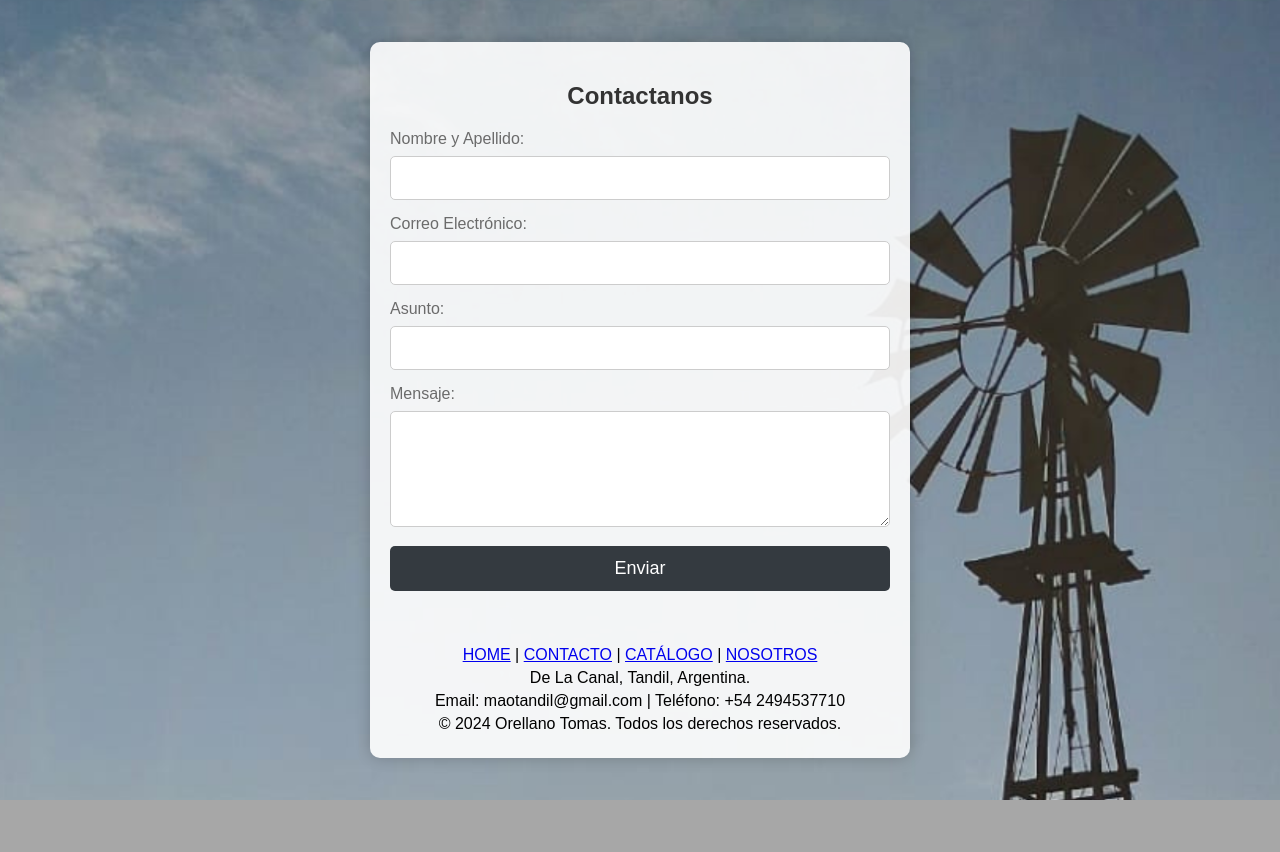
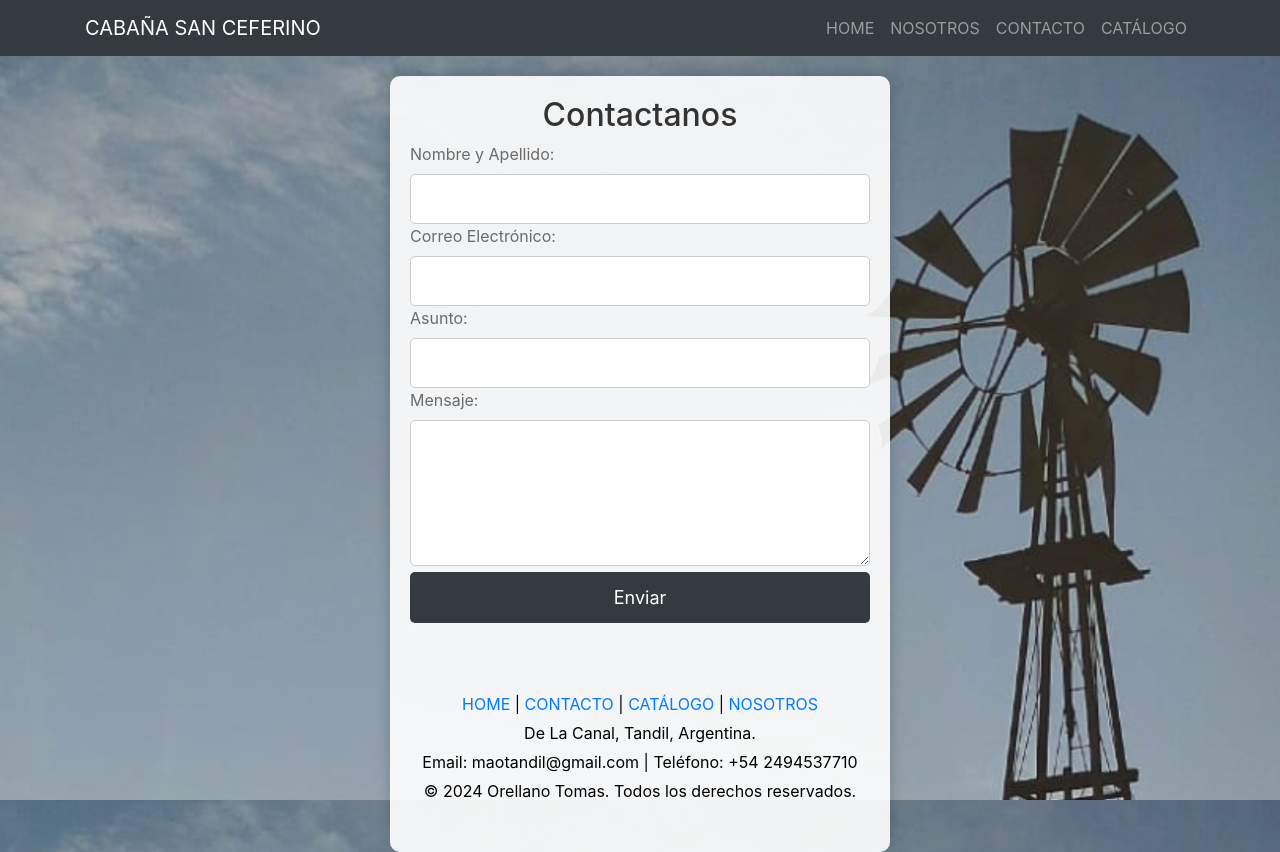
Before and after one commit to TomasOrellano/Preentrega3-OrellanoTomas, a website: page html/contacto.html in a window 1280 px wide. Before the commit the page ends 800 px from the top, so only its background shows below. Drawn offline with nearby package versions, Linux system fonts and the light colour scheme.

Commit message:
Update, navbar en contacto

```diff
--- a/html/contacto.html
+++ b/html/contacto.html
@@ -4,15 +4,36 @@
     <meta charset="UTF-8">
     <meta name="viewport" content="width=device-width, initial-scale=1.0">
     <link rel="stylesheet" href="../css/contacto.css">
+    <!-- Añadir Bootstrap CSS -->
+    <link href="https://stackpath.bootstrapcdn.com/bootstrap/4.5.2/css/bootstrap.min.css" rel="stylesheet">
     <meta name="Cabaña San Ceferino" content="Criadores de Aberdeen Angus negro y colorado. Situados en Tandil, Argentina.">
     <meta name="keywords" content="Angus, Campo, Tandil, Toros, Vacas">
     <title>Contacto</title>
 </head>
 <body>
 
+    <header>
+        <nav class="navbar navbar-expand-lg navbar-dark bg-dark">
+            <div class="container">
+                <a class="navbar-brand" href="home.html">CABAÑA SAN CEFERINO</a>
+                <button class="navbar-toggler" type="button" data-toggle="collapse" data-target="#navbarNav" aria-controls="navbarNav" aria-expanded="false" aria-label="Toggle navigation">
+                    <span class="navbar-toggler-icon"></span>
+                </button>
+                <div class="collapse navbar-collapse" id="navbarNav">
+                    <ul class="navbar-nav ml-auto">
+                        <li class="nav-item"><a class="nav-link" href="home.html">HOME</a></li>
+                        <li class="nav-item"><a class="nav-link" href="nosotros.html">NOSOTROS</a></li>
+                        <li class="nav-item"><a class="nav-link" href="contacto.html">CONTACTO</a></li>
+                        <li class="nav-item"><a class="nav-link" href="catalogo.html">CATÁLOGO</a></li>
+                    </ul>
+                </div>
+            </div>
+        </nav>
+    </header>
 
     <div class="padre">
         <h2>Contactanos</h2>
+        <form action="#" method="POST">
             <label for="nombre">Nombre y Apellido:</label>
             <input type="text" id="nombre" name="nombre" required>
 
@@ -40,5 +61,10 @@
             <p>© 2024 Orellano Tomas. Todos los derechos reservados.</p>
         </footer>
     </div>
+
+    <!-- Añadir Bootstrap JS y dependencias de JavaScript -->
+    <script src="https://code.jquery.com/jquery-3.5.1.slim.min.js"></script>
+    <script src="https://cdn.jsdelivr.net/npm/@popperjs/core@2.5.2/dist/umd/popper.min.js"></script>
+    <script src="https://stackpath.bootstrapcdn.com/bootstrap/4.5.2/js/bootstrap.min.js"></script>
 </body>
 </html>
--- a/scss/catalogo.scss
+++ b/scss/catalogo.scss
@@ -47,6 +47,7 @@ body {
 h1, h2 {
   color: $title-color; // Color oscuro para los títulos
   font-weight: bold;
+  // background-color: $carousel-control-color;
 }
 
 // Carruseles
--- a/scss/contacto.scss
+++ b/scss/contacto.scss
@@ -11,6 +11,7 @@ $form-background: rgba(255, 255, 255, 0.9); // Fondo del formulario
 $form-shadow: rgba(0, 0, 0, 0.2); // Sombra del formulario
 
 // Estilo general
+
 body {
   font-family: $font-family-base;
   background-image: url('../Fixtures/fondo.png');
@@ -19,22 +20,33 @@ body {
   background-position: center;
   margin: 0;
   padding: 0;
-  display: flex;
-  justify-content: center;
-  align-items: center;
-  height: 100vh;
+  height: 100vh; /* Se mantiene para cubrir toda la pantalla */
 }
 
-// Contenedor principal
+header {
+  width: 100%; /* Asegurarse de que el navbar ocupe todo el ancho */
+}
+
 .padre {
-  width: 100%;
   max-width: 500px;
   background: $form-background;
   padding: 20px;
   box-shadow: 0px 0px 15px $form-shadow;
   border-radius: 10px;
-  margin: 20px;
+  margin: 20px auto; /* Centrar el contenedor con margen automático */
 }
+
+
+// // Contenedor principal
+// .padre {
+//   width: 100%;
+//   max-width: 500px;
+//   background: $form-background;
+//   padding: 20px;
+//   box-shadow: 0px 0px 15px $form-shadow;
+//   border-radius: 10px;
+//   margin: 20px;
+// }
 
 // Títulos
 h2 {
```
Also changed, not shown: css/contacto.css, 2 other files.
